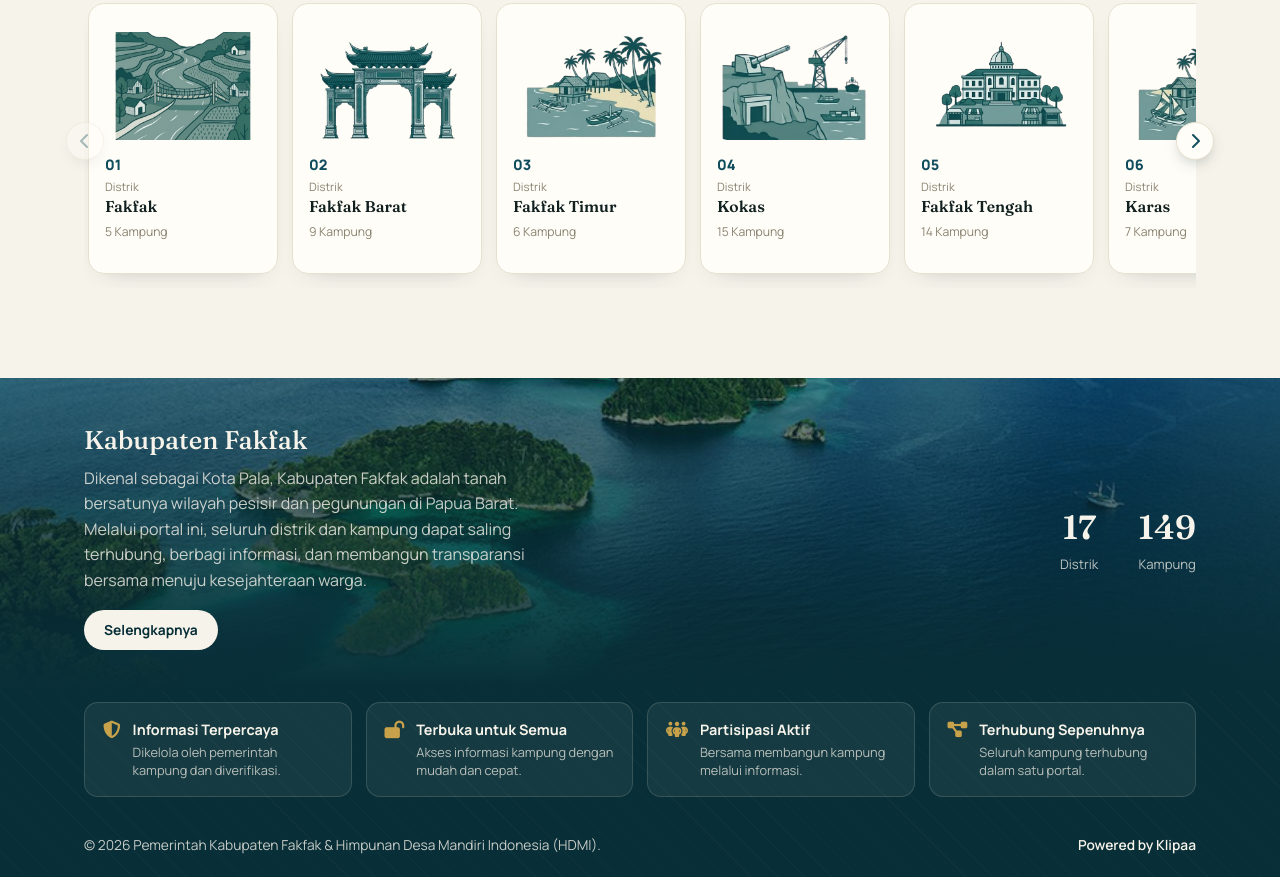
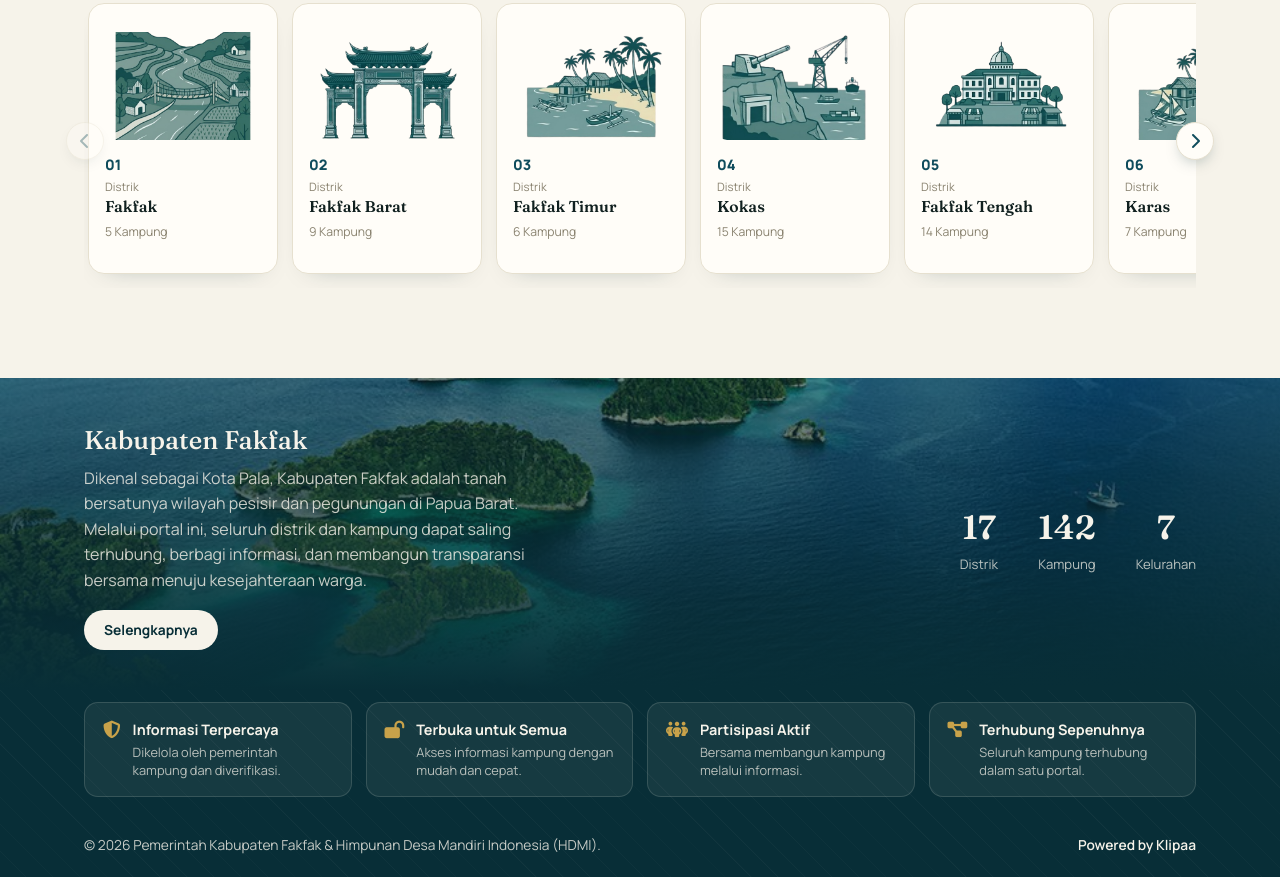
Before and after one commit to nisrinakayist/UI-fakfak, a plain HTML site: page index.html in a window 1280 px wide. Shown: the part 1334-2211 px from the top of the page. Drawn offline with nearby package versions, Linux system fonts and the light colour scheme.

Commit message:
menambahkan statistik

```diff
--- a/assets/js/script.js
+++ b/assets/js/script.js
@@ -7,219 +7,219 @@
 const DATA_DISTRIK = [
   { distrik: "Fakfak", ikon: "fa-mountain-sun", gambar: "assets/img/distrik/fakfak.png",
     kampung: [
-      { nama: "Fak Fak Selatan", kode: "9203011001"},
-      { nama: "Fak Fak Utara", kode: "9203011002"},
-      { nama: "Gewerpe", kode: "9203012007"},
-      { nama: "Lusi Peri", kode: "9203012011"},
-      { nama: "Wrikapal", kode: "9203012012"}
+      { nama: "Fak Fak Selatan", kode: "9203011001", jenis: "kelurahan"},
+      { nama: "Fak Fak Utara", kode: "9203011002", jenis: "kelurahan"},
+      { nama: "Gewerpe", kode: "9203012007", jenis: "kampung"},
+      { nama: "Lusi Peri", kode: "9203012011", jenis: "kampung"},
+      { nama: "Wrikapal", kode: "9203012012", jenis: "kampung"}
     ]
   },
   { distrik: "Fakfak Barat", ikon: "fa-mountain", gambar: "assets/img/distrik/fakfak-barat.png",
     kampung: [
-      { nama: "Werba", kode: "9203022001"},
-      { nama: "Kiat", kode: "9203022002"},
-      { nama: "Purwasak", kode: "9203022003"},
-      { nama: "Wurkendik", kode: "9203022008"},
-      { nama: "Kwuhkendak", kode: "9203022010"},
-      { nama: "Purwahab Tonggo", kode: "9203022011"},
-      { nama: "Pahger Nkindik", kode: "9203022012"},
-      { nama: "Werba Utara", kode: "9203022013"},
-      { nama: "Porum", kode: "9203022014"}
+      { nama: "Werba", kode: "9203022001", jenis: "kampung"},
+      { nama: "Kiat", kode: "9203022002", jenis: "kampung"},
+      { nama: "Purwasak", kode: "9203022003", jenis: "kampung"},
+      { nama: "Wurkendik", kode: "9203022008", jenis: "kampung"},
+      { nama: "Kwuhkendak", kode: "9203022010", jenis: "kampung"},
+      { nama: "Purwahab Tonggo", kode: "9203022011", jenis: "kampung"},
+      { nama: "Pahger Nkindik", kode: "9203022012", jenis: "kampung"},
+      { nama: "Werba Utara", kode: "9203022013", jenis: "kampung"},
+      { nama: "Porum", kode: "9203022014", jenis: "kampung"}
     ]
   },
   { distrik: "Fakfak Timur", ikon: "fa-sun", gambar: "assets/img/distrik/fakfak-timur.png",
     kampung: [
-      { nama: "Tunas Gain", kode: "9203032001"},
-      { nama: "Urat", kode: "9203032003"},
-      { nama: "Sanggram", kode: "9203032004"},
-      { nama: "Weri", kode: "9203032010"},
-      { nama: "Kiria Bisa", kode: "9203032012"},
-      { nama: "Saharei", kode: "9203032013"}
+      { nama: "Tunas Gain", kode: "9203032001", jenis: "kampung"},
+      { nama: "Urat", kode: "9203032003", jenis: "kampung"},
+      { nama: "Sanggram", kode: "9203032004", jenis: "kampung"},
+      { nama: "Weri", kode: "9203032010", jenis: "kampung"},
+      { nama: "Kiria Bisa", kode: "9203032012", jenis: "kampung"},
+      { nama: "Saharei", kode: "9203032013", jenis: "kampung"}
     ]
   },
   { distrik: "Kokas", ikon: "fa-anchor", gambar: "assets/img/distrik/kokas.png",
     kampung: [
-      { nama:"Kokas Kota", kode: "9203041001"},
-      { nama: "Mandoni", kode: "9203042003"},
-      { nama: "Sekar", kode: "9203042008"},
-      { nama: "Ugar", kode: "9203042009"},
-      { nama: "Sisir", kode: "9203042010"},
-      { nama: "Kampung Baru", kode: "9203042011"},
-      { nama: "Patimburak", kode: "9203042012"},
-      { nama: "Batufiafas", kode: "9203042013"},
-      { nama: "Kinam", kode: "9203042014"},
-      { nama: "Mambunibuni", kode: "9203042021"},
-      { nama: "Kriawaswas", kode: "9203042024"},
-      { nama: "Sosar", kode: "9203042028"},
-      { nama: "Pang Wadar", kode: "9203042029"},
-      { nama: "Masina", kode: "9203042030"},
-      { nama: "Kimina Kra", kode: "9203042031"}
+      { nama:"Kokas Kota", kode: "9203041001", jenis: "kelurahan"},
+      { nama: "Mandoni", kode: "9203042003", jenis: "kampung"},
+      { nama: "Sekar", kode: "9203042008", jenis: "kampung"},
+      { nama: "Ugar", kode: "9203042009", jenis: "kampung"},
+      { nama: "Sisir", kode: "9203042010", jenis: "kampung"},
+      { nama: "Kampung Baru", kode: "9203042011", jenis: "kampung"},
+      { nama: "Patimburak", kode: "9203042012", jenis: "kampung"},
+      { nama: "Batufiafas", kode: "9203042013", jenis: "kampung"},
+      { nama: "Kinam", kode: "9203042014", jenis: "kampung"},
+      { nama: "Mambunibuni", kode: "9203042021", jenis: "kampung"},
+      { nama: "Kriawaswas", kode: "9203042024", jenis: "kampung"},
+      { nama: "Sosar", kode: "9203042028", jenis: "kampung"},
+      { nama: "Pang Wadar", kode: "9203042029", jenis: "kampung"},
+      { nama: "Masina", kode: "9203042030", jenis: "kampung"},
+      { nama: "Kimina Kra", kode: "9203042031", jenis: "kampung"}
     ]
   },
   { distrik: "Fakfak Tengah", ikon: "fa-tree", gambar: "assets/img/distrik/fakfak-tengah.png",
     kampung: [
-      { nama: "Danaweria", kode: "9203051001"},
-      { nama: "Kayu Merah", kode: "9203052002"},
-      { nama: "Katemba", kode: "9203052003"},
-      { nama: "Nemewikarya", kode: "9203052004"},
-      { nama: "Raduria", kode: "9203052005"},
-      { nama: "Brongkendik", kode: "9203052006"},
-      { nama: "Air Besar", kode: "9203052007"},
-      { nama: "Mandopma", kode: "9203052008"},
-      { nama: "Kanantare", kode: "9203052009"},
-      { nama: "Pasir Putih", kode: "9203052010"},
-      { nama: "Pirma", kode: "9203052011"},
-      { nama: "Sakartemin", kode: "9203052012"},
-      { nama: "Hambrangkendik", kode: "9203052013"},
-      { nama: "Unipokpok", kode: "9203052014"}
+      { nama: "Danaweria", kode: "9203051001", jenis: "kelurahan"},
+      { nama: "Kayu Merah", kode: "9203052002", jenis: "kampung"},
+      { nama: "Katemba", kode: "9203052003", jenis: "kampung"},
+      { nama: "Nemewikarya", kode: "9203052004", jenis: "kampung"},
+      { nama: "Raduria", kode: "9203052005", jenis: "kampung"},
+      { nama: "Brongkendik", kode: "9203052006", jenis: "kampung"},
+      { nama: "Air Besar", kode: "9203052007", jenis: "kampung"},
+      { nama: "Mandopma", kode: "9203052008", jenis: "kampung"},
+      { nama: "Kanantare", kode: "9203052009", jenis: "kampung"},
+      { nama: "Pasir Putih", kode: "9203052010", jenis: "kampung"},
+      { nama: "Pirma", kode: "9203052011", jenis: "kampung"},
+      { nama: "Sakartemin", kode: "9203052012", jenis: "kampung"},
+      { nama: "Hambrangkendik", kode: "9203052013", jenis: "kampung"},
+      { nama: "Unipokpok", kode: "9203052014", jenis: "kampung"}
     ]
   },
   { distrik: "Karas", ikon: "fa-umbrella-beach", gambar: "assets/img/distrik/karas.png",
     kampung: [
-      { nama: "Malakuli", kode: "9203062001"},
-      { nama: "Faur", kode: "9203062002"},
-      { nama: "Kiaba", kode: "9203062003"},
-      { nama: "Antalisa", kode: "9203062004"},
-      { nama: "Tarak", kode: "9203062005"},
-      { nama: "Tuberwasak", kode: "9203062006"},
-      { nama: "Mas", kode: "9203062007"}
+      { nama: "Malakuli", kode: "9203062001", jenis: "kampung"},
+      { nama: "Faur", kode: "9203062002", jenis: "kampung"},
+      { nama: "Kiaba", kode: "9203062003", jenis: "kampung"},
+      { nama: "Antalisa", kode: "9203062004", jenis: "kampung"},
+      { nama: "Tarak", kode: "9203062005", jenis: "kampung"},
+      { nama: "Tuberwasak", kode: "9203062006", jenis: "kampung"},
+      { nama: "Mas", kode: "9203062007", jenis: "kampung"}
     ]
   },
   { distrik: "Bomberay", ikon: "fa-seedling", gambar: "assets/img/distrik/bomberay.png",
     kampung: [
-      { nama: "Onimsari", kode: "9203072007"},
-      { nama: "Mekarsari", kode: "9203072008"},
-      { nama: "Pinang Agung", kode: "9203072009"},
-      { nama: "Bumi Moroh Indah", kode: "9203072010"},
-      { nama: "Tesha", kode: "9203072012"},
-      { nama: "Onim Jaya", kode: "9203072014"},
-      { nama: "Wono Rejo", kode: "9203072015"},
+      { nama: "Onimsari", kode: "9203072007", jenis: "kampung"},
+      { nama: "Mekarsari", kode: "9203072008", jenis: "kampung"},
+      { nama: "Pinang Agung", kode: "9203072009", jenis: "kampung"},
+      { nama: "Bumi Moroh Indah", kode: "9203072010", jenis: "kampung"},
+      { nama: "Tesha", kode: "9203072012", jenis: "kampung"},
+      { nama: "Onim Jaya", kode: "9203072014", jenis: "kampung"},
+      { nama: "Wono Rejo", kode: "9203072015", jenis: "kampung"},
     ]
   },
   { distrik: "Kramongmongga", ikon: "fa-water", gambar: "assets/img/distrik/kramongmongga.png",
     kampung: [
-      { nama: "Kramongmongga", kode: "9203082001"},
-      { nama: "Wargep", kode: "9203082007"},
-      { nama: "Mamur", kode: "9203082008"},
-      { nama: "Nembukteb", kode: "9203082009"},
-      { nama: "Pikpik", kode: "9203082010"},
-      { nama: "Kwamkwamur", kode: "9203082011"},
-      { nama: "Bahbadan", kode: "9203082012"},
-      { nama: "Gewab", kode: "9203082016"},
-      { nama: "Tentreda", kode: "9203082017"},
-      { nama: "Mbaham Ma Youn", kode: "9203082018"},
+      { nama: "Kramongmongga", kode: "9203082001", jenis: "kampung"},
+      { nama: "Wargep", kode: "9203082007", jenis: "kampung"},
+      { nama: "Mamur", kode: "9203082008", jenis: "kampung"},
+      { nama: "Nembukteb", kode: "9203082009", jenis: "kampung"},
+      { nama: "Pikpik", kode: "9203082010", jenis: "kampung"},
+      { nama: "Kwamkwamur", kode: "9203082011", jenis: "kampung"},
+      { nama: "Bahbadan", kode: "9203082012", jenis: "kampung"},
+      { nama: "Gewab", kode: "9203082016", jenis: "kampung"},
+      { nama: "Tentreda", kode: "9203082017", jenis: "kampung"},
+      { nama: "Mbaham Ma Youn", kode: "9203082018", jenis: "kampung"},
     ]
   },
   { distrik: "Teluk Patipi", ikon: "fa-water", gambar: "assets/img/distrik/teluk-patipi.png",
     kampung: [
-      { nama: "Puar", kode: "9203092001"},
-      { nama: "Degen", kode: "9203092002"},
-      { nama: "Tetar", kode: "9203092003"},
-      { nama: "Sum", kode: "9203092005"},
-      { nama: "Adora", kode: "9203092011"},
-      { nama: "Us", kode: "9203092012"},
-      { nama: "Patipi Pasir", kode: "9203092014"},
-      { nama: "Patipi Pulau", kode: "9203092015"},
-      { nama: "Mawar", kode: "9203092017"},
-      { nama: "Tibatibananam", kode: "9203092018"},
-      { nama: "Offie", kode: "9203092020"},
-      { nama: "Muhri", kode: "9203092021"},
-      { nama: "Bisa", kode: "9203092022"},
+      { nama: "Puar", kode: "9203092001", jenis: "kampung"},
+      { nama: "Degen", kode: "9203092002", jenis: "kampung"},
+      { nama: "Tetar", kode: "9203092003", jenis: "kampung"},
+      { nama: "Sum", kode: "9203092005", jenis: "kampung"},
+      { nama: "Adora", kode: "9203092011", jenis: "kampung"},
+      { nama: "Us", kode: "9203092012", jenis: "kampung"},
+      { nama: "Patipi Pasir", kode: "9203092014", jenis: "kampung"},
+      { nama: "Patipi Pulau", kode: "9203092015", jenis: "kampung"},
+      { nama: "Mawar", kode: "9203092017", jenis: "kampung"},
+      { nama: "Tibatibananam", kode: "9203092018", jenis: "kampung"},
+      { nama: "Offie", kode: "9203092020", jenis: "kampung"},
+      { nama: "Muhri", kode: "9203092021", jenis: "kampung"},
+      { nama: "Bisa", kode: "9203092022", jenis: "kampung"},
     ]
   },
   { distrik: "Pariwari", ikon: "fa-water", gambar: "assets/img/distrik/pariwari.png",
     kampung: [
-      { nama: "Wagom", kode: "9203101001"},
-      { nama: "Wagom Utara", kode: "9203101002"},
-      { nama: "Dulanpokpok", kode: "9203101003"},
-      { nama: "Tanama", kode: "9203102004"},
-      { nama: "Kapaurtutin", kode: "9203102005"},
-      { nama: "Sekban", kode: "9203102006"},
-      { nama: "Torea", kode: "9203102007"},
-      { nama: "Sekru", kode: "9203102008"},
-      { nama: "Sukuru Tuare", kode: "9203102009"},
+      { nama: "Wagom", kode: "9203101001", jenis: "kelurahan"},
+      { nama: "Wagom Utara", kode: "9203101002", jenis: "kelurahan"},
+      { nama: "Dulanpokpok", kode: "9203101003", jenis: "kelurahan"},
+      { nama: "Tanama", kode: "9203102004", jenis: "kampung"},
+      { nama: "Kapaurtutin", kode: "9203102005", jenis: "kampung"},
+      { nama: "Sekban", kode: "9203102006", jenis: "kampung"},
+      { nama: "Torea", kode: "9203102007", jenis: "kampung"},
+      { nama: "Sekru", kode: "9203102008", jenis: "kampung"},
+      { nama: "Sukuru Tuare", kode: "9203102009", jenis: "kampung"},
     ]
   },
   { distrik: "Wartutin", ikon: "fa-mountain-sun", gambar: "assets/img/distrik/wartutin.png",
     kampung: [
-      { nama: "Werpigan", kode: "9203112001"},
-      { nama: "Werabuan", kode: "9203112002"},
-      { nama: "Wartutin", kode: "9203112003"},
-      { nama: "Siboru", kode: "9203112004"},
-      { nama: "Sipatnanam", kode: "9203112005"},
-      { nama: "Kamandur Tetar", kode: "9203112006"},
+      { nama: "Werpigan", kode: "9203112001", jenis: "kampung"},
+      { nama: "Werabuan", kode: "9203112002", jenis: "kampung"},
+      { nama: "Wartutin", kode: "9203112003", jenis: "kampung"},
+      { nama: "Siboru", kode: "9203112004", jenis: "kampung"},
+      { nama: "Sipatnanam", kode: "9203112005", jenis: "kampung"},
+      { nama: "Kamandur Tetar", kode: "9203112006", jenis: "kampung"},
     ]
   },
   { distrik: "Fakfak Timur Tengah", ikon: "fa-leaf", gambar: "assets/img/distrik/fakfak-timurtengah.png",
     kampung: [
-      { nama: "Waserat", kode: "9203122001"},
-      { nama: "Wambar", kode: "9203122002"},
-      { nama: "Kotam", kode: "9203122003"},
-      { nama: "Kwama", kode: "9203122004"},
-      { nama: "Kalamanuk", kode: "9203122005"},
-      { nama: "Wayati Timur", kode: "9203122006"},
-      { nama: "Wayati", kode: "9203122007"},
-      { nama: "Wayati Barat", kode: "9203122008"},
-      { nama: "Krabelang", kode: "9203122009"},
-      { nama: "Wambar Timur", kode: "9203122010"},
+      { nama: "Waserat", kode: "9203122001", jenis: "kampung"},
+      { nama: "Wambar", kode: "9203122002" , jenis: "kampung"},
+      { nama: "Kotam", kode: "9203122003", jenis: "kampung"},
+      { nama: "Kwama", kode: "9203122004", jenis: "kampung"},
+      { nama: "Kalamanuk", kode: "9203122005", jenis: "kampung"},
+      { nama: "Wayati Timur", kode: "9203122006", jenis: "kampung"},
+      { nama: "Wayati", kode: "9203122007", jenis: "kampung"},
+      { nama: "Wayati Barat", kode: "9203122008", jenis: "kampung"},
+      { nama: "Krabelang", kode: "9203122009", jenis: "kampung"},
+      { nama: "Wambar Timur", kode: "9203122010", jenis: "kampung"},
     ]
   },
   { distrik: "Arguni", ikon: "fa-water", gambar: "assets/img/distrik/arguni.png",
     kampung: [
-      { nama: "Andamata", kode: "9203132001"},
-      { nama: "Taver", kode: "9203132002"},
-      { nama: "Arguni", kode: "9203132003"},
-      { nama: "Fior", kode: "9203132004"},
-      { nama: "Furir", kode: "9203132005"},
+      { nama: "Andamata", kode: "9203132001", jenis: "kampung"},
+      { nama: "Taver", kode: "9203132002", jenis: "kampung"},
+      { nama: "Arguni", kode: "9203132003", jenis: "kampung"},
+      { nama: "Fior", kode: "9203132004", jenis: "kampung"},
+      { nama: "Furir", kode: "9203132005", jenis: "kampung"},
     ]
   },
   { distrik: "Mbahamdandara", ikon: "fa-mountain", gambar: "assets/img/distrik/mbahamdandara.png",
     kampung: [
-      { nama: "Darembang", kode: "9203142001"},
-      { nama: "Goras", kode: "9203142002"},
-      { nama: "Mitimber", kode: "9203142003"},
-      { nama: "Waremu", kode: "9203142004"},
-      { nama: "Wos", kode: "9203142005"},
-      { nama: "Mbahamdandara", kode: "9203142006"},
-      { nama: "Goras Selatan", kode: "9203142007"},
+      { nama: "Darembang", kode: "9203142001", jenis: "kampung"},
+      { nama: "Goras", kode: "9203142002", jenis: "kampung"},
+      { nama: "Mitimber", kode: "9203142003", jenis: "kampung"},
+      { nama: "Waremu", kode: "9203142004", jenis: "kampung"},
+      { nama: "Wos", kode: "9203142005", jenis: "kampung"},
+      { nama: "Mbahamdandara", kode: "9203142006", jenis: "kampung"},
+      { nama: "Goras Selatan", kode: "9203142007", jenis: "kampung"},
     ]
   },
   { distrik: "Kayauni", ikon: "fa-leaf", gambar: "assets/img/distrik/kayauni.png",
     kampung: [
-      { nama: "Kaburbur", kode: "9203152001"},
-      { nama: "Ubadari", kode: "9203152002"},
-      { nama: "Homorkokma", kode: "9203152004"},
-      { nama: "Pattukar", kode: "9203152005"},
-      { nama: "Kayuni", kode: "9203152006"},
-      { nama: "Kuagas", kode: "9203152007"},
-      { nama: "Rangkendak", kode: "9203152008"},
-      { nama: "Mananmur", kode: "9203152009"},
-      { nama: "Warpa", kode: "9203152010"},
+      { nama: "Kaburbur", kode: "9203152001", jenis: "kampung"},
+      { nama: "Ubadari", kode: "9203152002", jenis: "kampung"},
+      { nama: "Homorkokma", kode: "9203152004", jenis: "kampung"},
+      { nama: "Pattukar", kode: "9203152005", jenis: "kampung"},
+      { nama: "Kayuni", kode: "9203152006", jenis: "kampung"},
+      { nama: "Kuagas", kode: "9203152007", jenis: "kampung"},
+      { nama: "Rangkendak", kode: "9203152008", jenis: "kampung"},
+      { nama: "Mananmur", kode: "9203152009", jenis: "kampung"},
+      { nama: "Warpa", kode: "9203152010", jenis: "kampung"},
     ]
   },
   { distrik: "Furwagi", ikon: "fa-umbrella-beach", gambar: "assets/img/distrik/furwagi.png",
     kampung: [
-      { nama: "Salakiti", kode: "9203162001"},
-      { nama: "Tawar", kode: "9203162002"},
-      { nama: "Gar", kode: "9203162003"},
-      { nama: "Rumbati", kode: "9203162004"},
-      { nama: "Werfra", kode: "9203162005"},
-      { nama: "Tanehamur", kode: "9203162006"},
-      { nama: "Sengkiti", kode: "9203162007"},
-      { nama: "Twootkindik", kode: "9203162008"},
+      { nama: "Salakiti", kode: "9203162001", jenis: "kampung"},
+      { nama: "Tawar", kode: "9203162002", jenis: "kampung"},
+      { nama: "Gar", kode: "9203162003", jenis: "kampung"},
+      { nama: "Rumbati", kode: "9203162004", jenis: "kampung"},
+      { nama: "Werfra", kode: "9203162005", jenis: "kampung"},
+      { nama: "Tanehamur", kode: "9203162006", jenis: "kampung"},
+      { nama: "Sengkiti", kode: "9203162007", jenis: "kampung"},
+      { nama: "Twootkindik", kode: "9203162008", jenis: "kampung"},
     ]
   },
   { distrik: "Tomage", ikon: "fa-tree", gambar: "assets/img/distrik/tomage.png",
     kampung: [
-      { nama: "Mbima Jaya", kode: "9203172001"},
-      { nama: "Warisa Mulya", kode: "9203172002"},
-      { nama: "Wonodadi Mulya", kode: "9203172003"},
-      { nama: "Tomage", kode: "9203172004"},
-      { nama: "Otoweri", kode: "9203172005"},
-      { nama: "Wamosan", kode: "9203172006"},
-      { nama: "Salawier", kode: "9203172007"},
-      { nama: "Wasa Mulya", kode: "9203172008"},
-      { nama: "Wammar", kode: "9203172009"},
+      { nama: "Mbima Jaya", kode: "9203172001", jenis: "kampung"},
+      { nama: "Warisa Mulya", kode: "9203172002", jenis: "kampung"},
+      { nama: "Wonodadi Mulya", kode: "9203172003", jenis: "kampung"},
+      { nama: "Tomage", kode: "9203172004", jenis: "kampung"},
+      { nama: "Otoweri", kode: "9203172005", jenis: "kampung"},
+      { nama: "Wamosan", kode: "9203172006", jenis: "kampung"},
+      { nama: "Salawier", kode: "9203172007", jenis: "kampung"},
+      { nama: "Wasa Mulya", kode: "9203172008", jenis: "kampung"},
+      { nama: "Wammar", kode: "9203172009", jenis: "kampung"},
     ]
   },
 ];
@@ -430,9 +430,15 @@ document.addEventListener("DOMContentLoaded", () => {
   cariDanFilter("");
   document.getElementById("tahunFooter").textContent = new Date().getFullYear();
 
-  const totalKampung = DATA_DISTRIK.reduce((total, d) => total + d.kampung.length, 0);
+  const semuaEntri = DATA_DISTRIK.flatMap(d => d.kampung);
+  const totalKampung = semuaEntri.filter(k => k.jenis === "kampung").length;
+  const totalKelurahan = semuaEntri.filter(k => k.jenis === "kelurahan").length;
   const elAngka = document.getElementById("angkaPartisipasi");
 
+  const elAngkaKelurahan = document.getElementById("angkaKelurahan");
+  if (elAngkaKelurahan) {
+    animasiAngka(elAngkaKelurahan, totalKelurahan);
+  }
   const observer = new IntersectionObserver((entries) => {
     entries.forEach((entry) => {
       if (entry.isIntersecting) {
--- a/index.html
+++ b/index.html
@@ -219,6 +219,10 @@
         <span class="statistik__nilai" id="angkaPartisipasi">0</span>
         <span class="statistik__label">Kampung</span>
       </div>
+      <div class="statistik__angka">
+        <span class="statistik__nilai" id="angkaKelurahan">0</span>
+        <span class="statistik__label">Kelurahan</span>
+      </div>
     </div>
   </div>
 </section>
```
